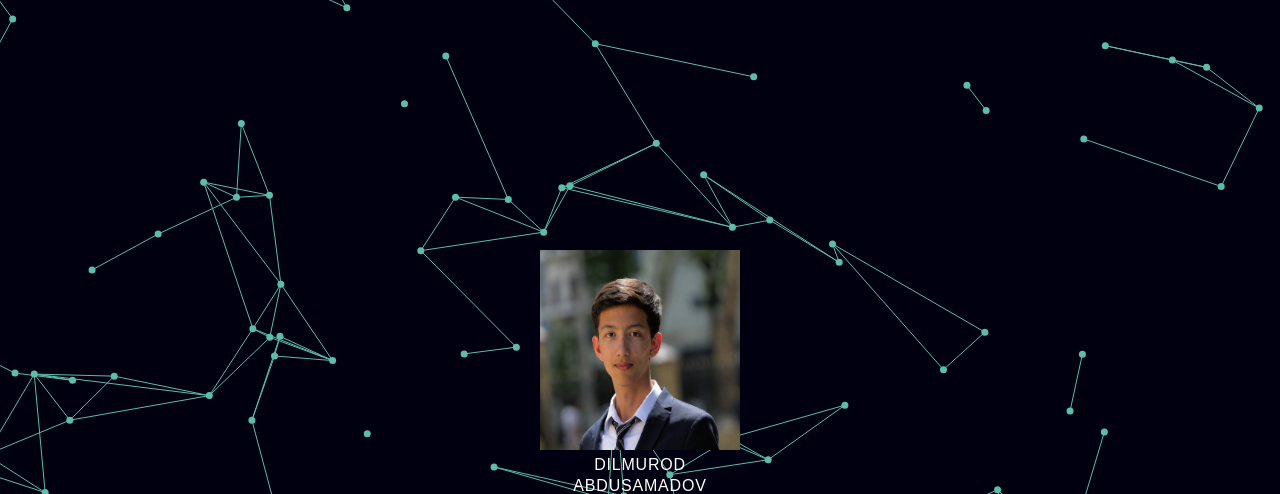
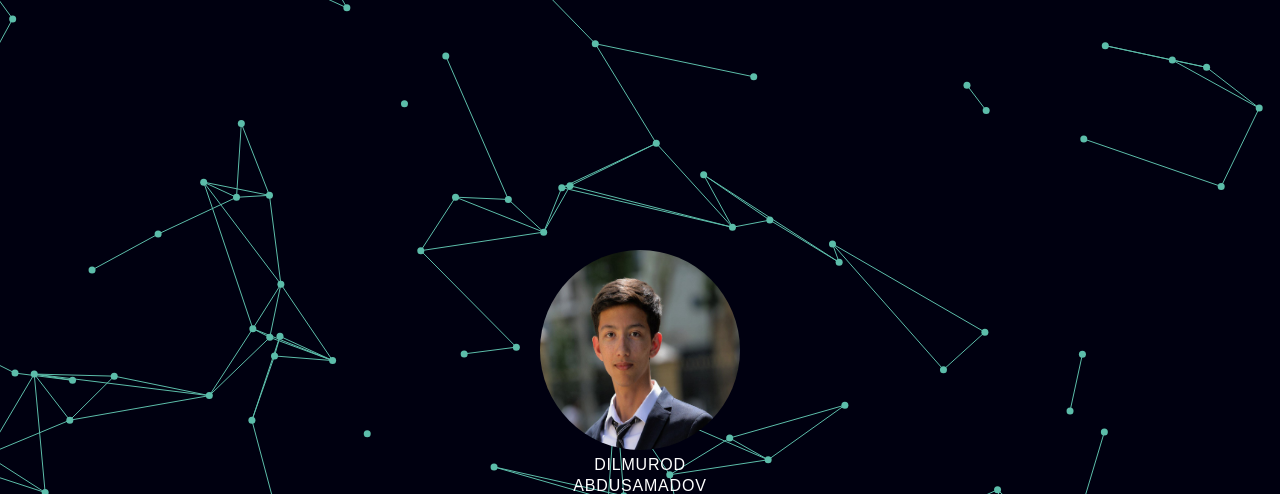
Before and after one commit to thisisdilmurod/thisisdilmurod.github.io, a plain HTML site: page index.html in a window 1280 px wide. Shown: the top 494 px of the page. Drawn offline with Linux system fonts and the light colour scheme.

Commit message:
Update index.html

```diff
--- a/index.html
+++ b/index.html
@@ -18,7 +18,7 @@
 
 <div id="particles">
   <div id="intro">
-    <img src="avatar.jpg" class="avatar" alt="Dilmurod Abdusamadov" style="width: 200px; height: 200px;">
+    <img src="avatar.jpg" class="avatar" alt="Dilmurod Abdusamadov" style="width: 200px; height: 200px; border-radius: 50%;">
     <hr>
     <h2 style="font-family: 'Syncopate', sans-serif; font-size: 1em;">Dilmurod<br>Abdusamadov</h2>
     <hr style="width: 50%; background-color: #E83951; border-color: #E83951;">
```
